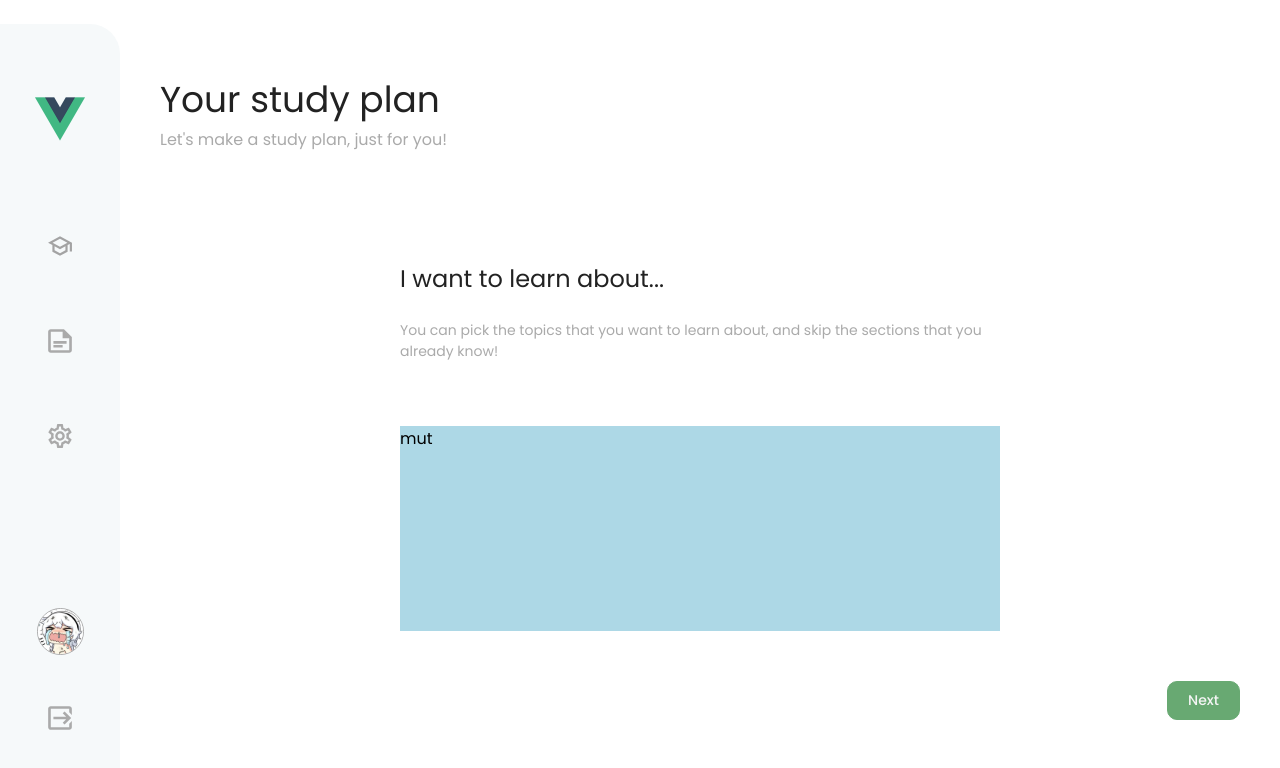
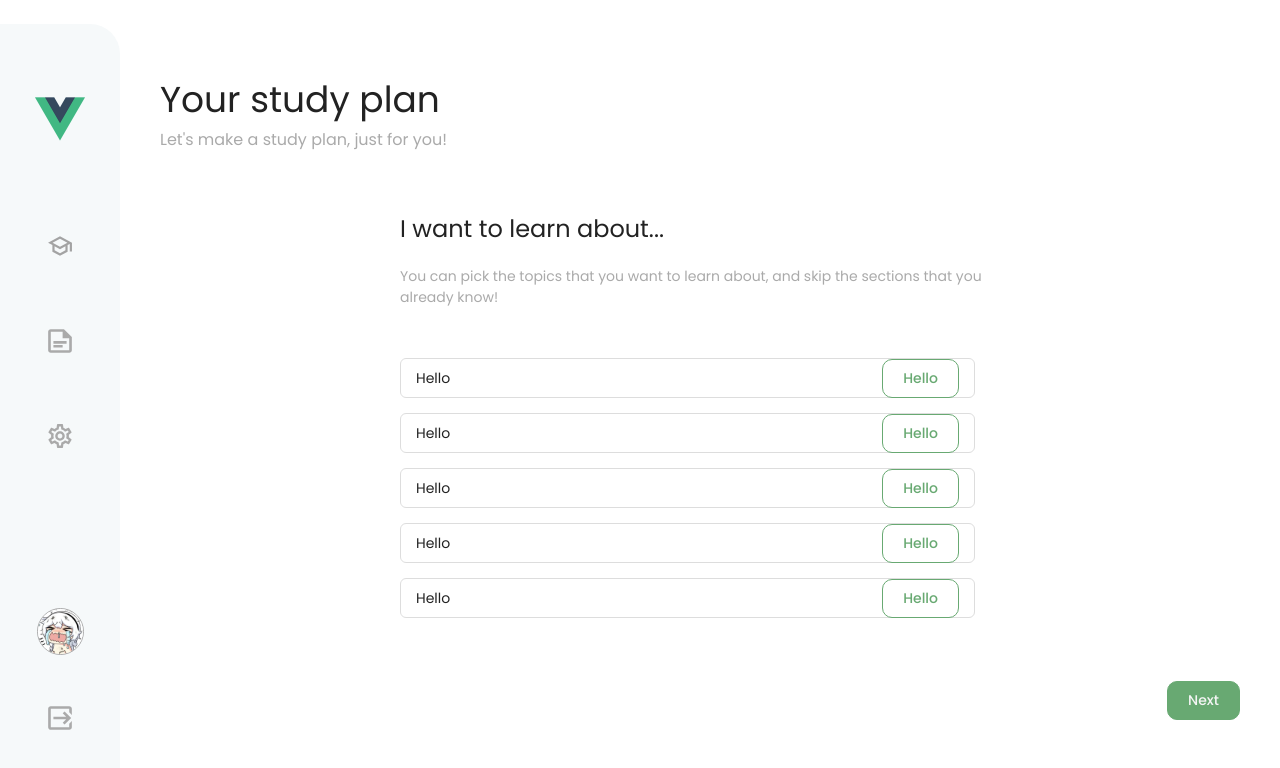
Before and after one commit to p4p-51/jubilant-octo-funicular, a Vue app in the folder frontend/: page /plan/create in a window 1280 px wide. Shown: the top 768 px of the page. Built offline with nearby package versions, Linux system fonts and the light colour scheme.

Commit message:
fix layout issues in create study plan page

```diff
--- /dev/null
+++ b/frontend/src/components/ModuleSelect.vue
@@ -0,0 +1,53 @@
+<template>
+  <div class="module-select">
+    <p>{{ name }}</p>
+    <button>hello</button>
+  </div>
+</template>
+
+<style lang="scss" scoped>
+@import "../assets/css/theme.scss";
+
+.module-select {
+  height: 40px;
+
+  display: flex;
+
+  border: solid 1px $c-grey-light;
+
+  justify-content: space-between;
+  align-items: center;
+
+  box-sizing: border-box;
+  padding: 0 15px;
+
+  border-radius: 6px;
+
+  margin-right: 25px;
+
+  p {
+    font-size: 14px;
+
+    color: $c-black;
+  }
+}
+</style>
+
+<script lang="ts">
+import { defineComponent } from "vue";
+export default defineComponent({
+  name: "ModuleSelect",
+  props: {
+    name: {
+      type: String,
+      required: true,
+    },
+    isSelected: {
+      type: Boolean,
+      required: true,
+      default: false,
+    },
+  },
+  components: {},
+});
+</script>
--- a/frontend/src/views/CreatePlanView.vue
+++ b/frontend/src/views/CreatePlanView.vue
@@ -12,7 +12,13 @@
         sections that you already know!
       </p>
 
-      <div class="multiselect-container">mut</div>
+      <div class="multiselect-container">
+        <module-select name="Hello" isSelected="false" />
+        <module-select name="Hello" isSelected="false" />
+        <module-select name="Hello" isSelected="true" />
+        <module-select name="Hello" isSelected="false" />
+        <module-select name="Hello" isSelected="false" />
+      </div>
     </div>
 
     <button class="go-button">Next</button>
@@ -41,8 +47,6 @@
   flex-direction: column;
   flex: 1;
 
-  margin: 50px;
-
   width: 600px;
   max-width: 80%;
 
@@ -62,16 +66,26 @@
     font-weight: 400;
 
     color: $c-grey-dark;
+
+    margin: 10px 0;
   }
 
   .multiselect-container {
     flex: 1;
-    background: lightblue;
 
     overflow-y: scroll;
 
-    margin-top: 50px;
+    margin-top: 40px;
+
+    display: flex;
+    flex-direction: column;
+
+    row-gap: 15px;
+
+    min-height: 200px;
   }
+
+  margin-bottom: 50px;
 }
 
 .go-button {
@@ -85,12 +99,13 @@
 </style>
 
 <script lang="ts">
+import ModuleSelect from "@/components/ModuleSelect.vue";
 import TitleBlock from "@/components/TitleBlock.vue";
 import { defineComponent } from "vue";
 
 export default defineComponent({
   name: "HomeView",
-  components: { TitleBlock },
+  components: { TitleBlock, ModuleSelect },
   data() {
     return {
       modules: [
```
